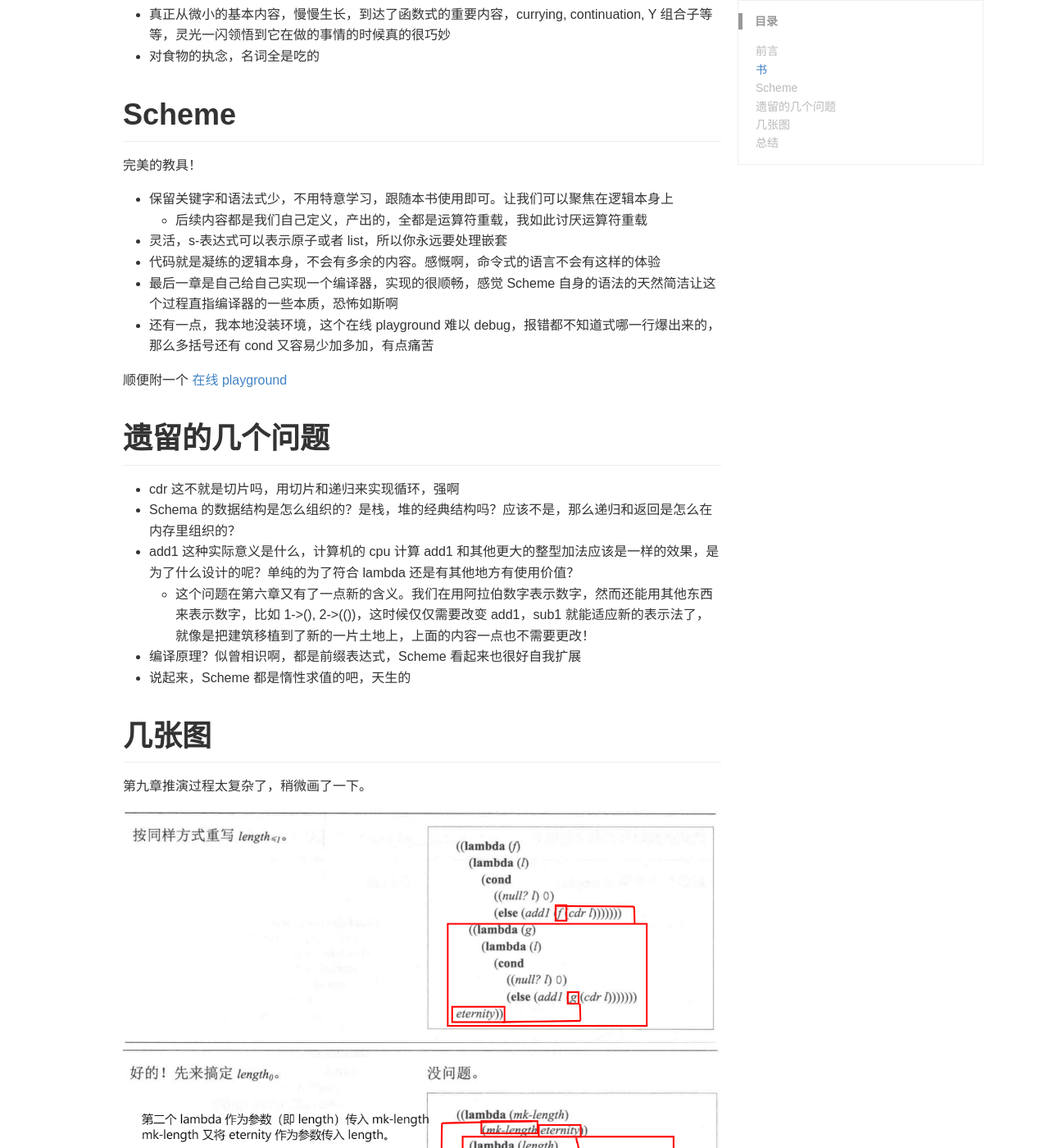
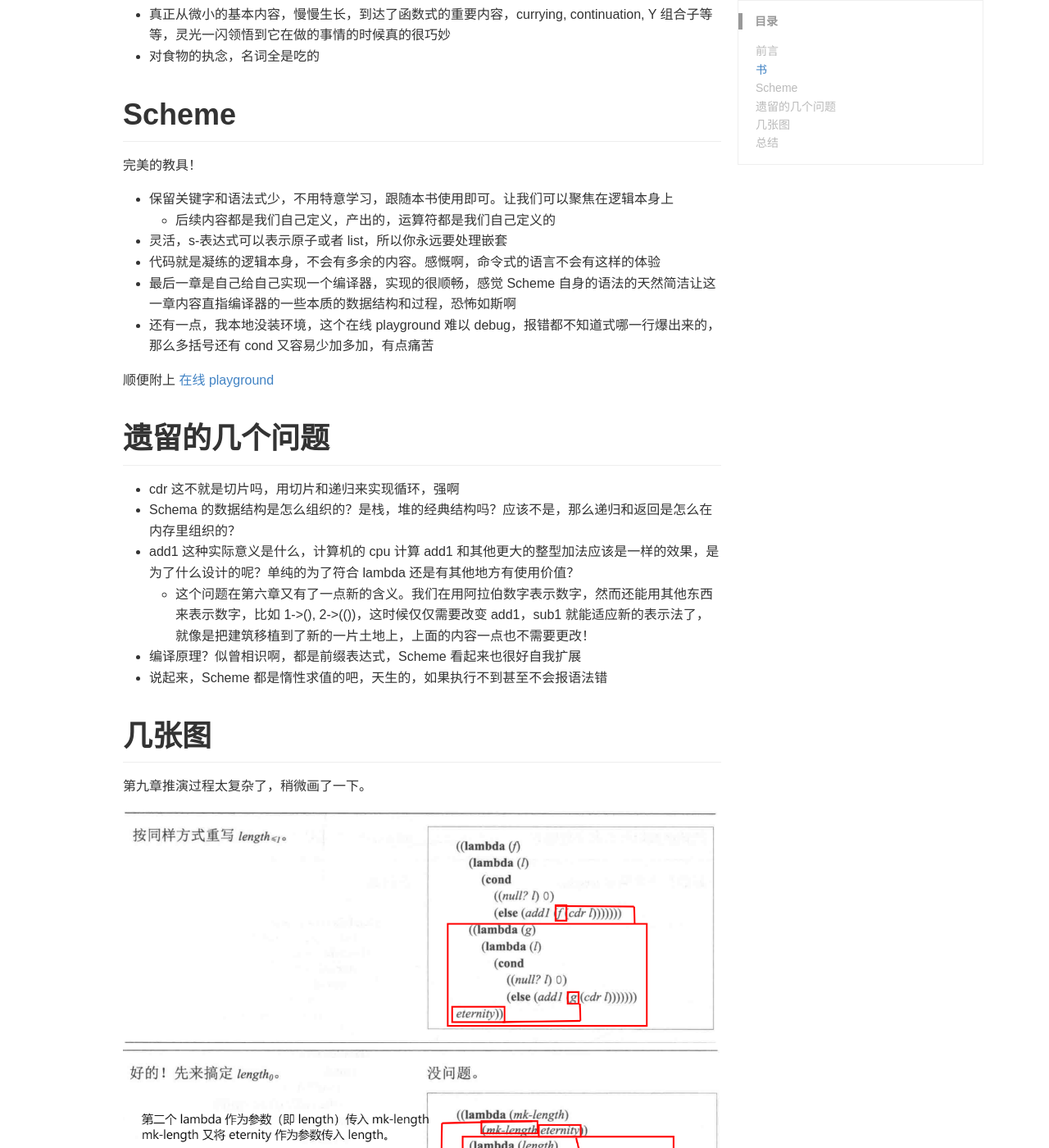
Before and after one commit to nyaaarlathotep/nyaaarlathotep.github.io, a Jekyll site: the page built from _posts/2024-7-28- The Little Schemer 总结.md, in a window 1280 px wide and 1400 px high, scrolled down 726 px. Shown: the whole window at 82% size. Built offline with Jekyll 4.4.1, drawn with Linux system fonts in a browser that asks for light colours; comment, search, counter and statistics services are not loaded; a style sheet for code colours, icons or effects is not loaded; some of the changed text lies outside the part shown.

Commit message:
Update 2024-7-28- The Little Schemer 总结.md

```diff
--- a/_posts/2024-7-28- The Little Schemer 总结.md
+++ b/_posts/2024-7-28- The Little Schemer 总结.md
@@ -29,13 +29,13 @@ essays: true
 完美的教具！
 
 - 保留关键字和语法式少，不用特意学习，跟随本书使用即可。让我们可以聚焦在逻辑本身上
-    - 后续内容都是我们自己定义，产出的，全都是运算符重载，我如此讨厌运算符重载
+    - 后续内容都是我们自己定义，产出的，运算符都是我们自己定义的
 - 灵活，s-表达式可以表示原子或者 list，所以你永远要处理嵌套
 - 代码就是凝练的逻辑本身，不会有多余的内容。感慨啊，命令式的语言不会有这样的体验
-- 最后一章是自己给自己实现一个编译器，实现的很顺畅，感觉 Scheme 自身的语法的天然简洁让这个过程直指编译器的一些本质，恐怖如斯啊
+- 最后一章是自己给自己实现一个编译器，实现的很顺畅，感觉 Scheme 自身的语法的天然简洁让这一章内容直指编译器的一些本质的数据结构和过程，恐怖如斯啊
 - 还有一点，我本地没装环境，这个在线 playground 难以 debug，报错都不知道式哪一行爆出来的，那么多括号还有 cond 又容易少加多加，有点痛苦
 
-顺便附一个 [在线 playground](https://www.w3cschool.cn/tryrun/runcode?lang=scheme-chez)
+顺便附上 [在线 playground](https://www.w3cschool.cn/tryrun/runcode?lang=scheme-chez)
 
 # 遗留的几个问题
 
@@ -44,7 +44,7 @@ essays: true
 - add1 这种实际意义是什么，计算机的 cpu 计算 add1 和其他更大的整型加法应该是一样的效果，是为了什么设计的呢？单纯的为了符合 lambda 还是有其他地方有使用价值？
     - 这个问题在第六章又有了一点新的含义。我们在用阿拉伯数字表示数字，然而还能用其他东西来表示数字，比如 1->(), 2->(())，这时候仅仅需要改变 add1，sub1 就能适应新的表示法了，就像是把建筑移植到了新的一片土地上，上面的内容一点也不需要更改！
 - 编译原理？似曾相识啊，都是前缀表达式，Scheme 看起来也很好自我扩展
-- 说起来，Scheme 都是惰性求值的吧，天生的
+- 说起来，Scheme 都是惰性求值的吧，天生的，如果执行不到甚至不会报语法错
 
 # 几张图
 
```
